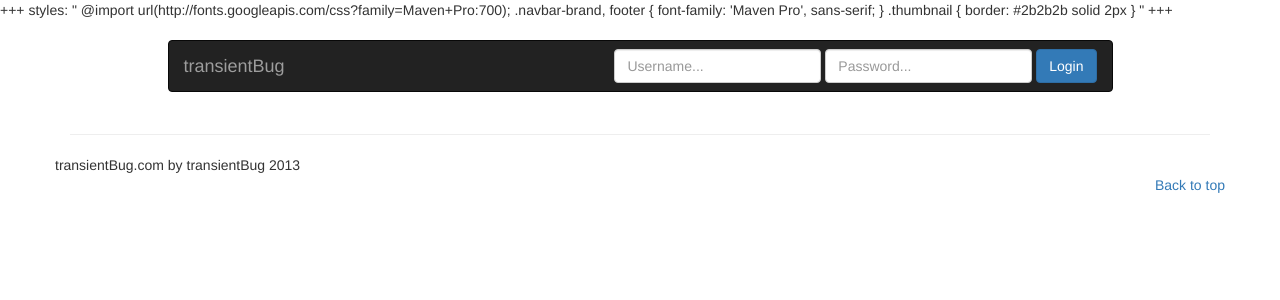
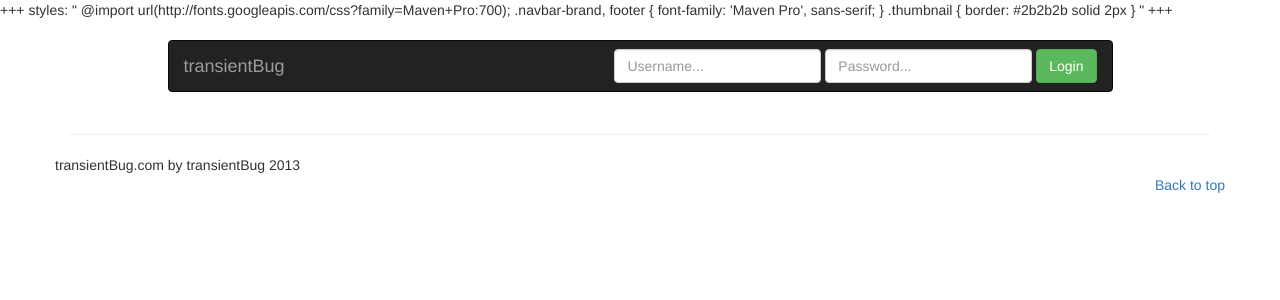
Before and after one commit to JoshAshby/transientBug, a Node project: template app/views/mustache/skeleton_navbar.mustache in a window 1280 px wide. Shown: the top 300 px of the page. Run offline with Node 20 templates, Linux system fonts and the light colour scheme; the template is opened without the code that fills it, so the values that code supplies are empty; some libraries are stand-ins or nearby versions.

Commit message:
minor template updates

```diff
--- a/app/views/mustache/public/gifs/index.mustache
+++ b/app/views/mustache/public/gifs/index.mustache
@@ -11,7 +11,7 @@
           <h6>{{{.}}}</h6>
           <p>
             <div class="btn-group">
-              <button type="button" class="btn btn-success btn-sm">Link</button>
+              <a href="/i/{{{.}}}" class="btn btn-success btn-sm">Link</a>
               <button type="button" class="btn btn-success btn-sm dropdown-toggle" data-toggle="dropdown">
                 <i class="icon-chevron-down"></i>
               </button>
--- a/app/views/mustache/skeleton_navbar.mustache
+++ b/app/views/mustache/skeleton_navbar.mustache
@@ -73,14 +73,14 @@
                 </ul>
               {{/req.session.userID}}
               {{^req.session.userID}}
-                <form class="navbar-form navbar-right" role="logic">
+                <form class="navbar-form navbar-right" role="logic" action="/login" method="POST">
                   <div class="form-group">
-                    <input type="text" class="form-control" placeholder="Username..." name="email">
+                    <input type="text" class="form-control" placeholder="Username..." name="username">
                   </div>
                   <div class="form-group">
-                    <input type="text" class="form-control" placeholder="Password..." name="password">
+                    <input type="password" class="form-control" placeholder="Password..." name="password">
                   </div>
-                  <button type="submit" class="btn btn-default btn-primary">Login</button>
+                  <button type="submit" class="btn btn-default btn-success">Login</button>
                 </form>
               {{/req.session.userID}}
             </div><!-- /.navbar-collapse -->
```
